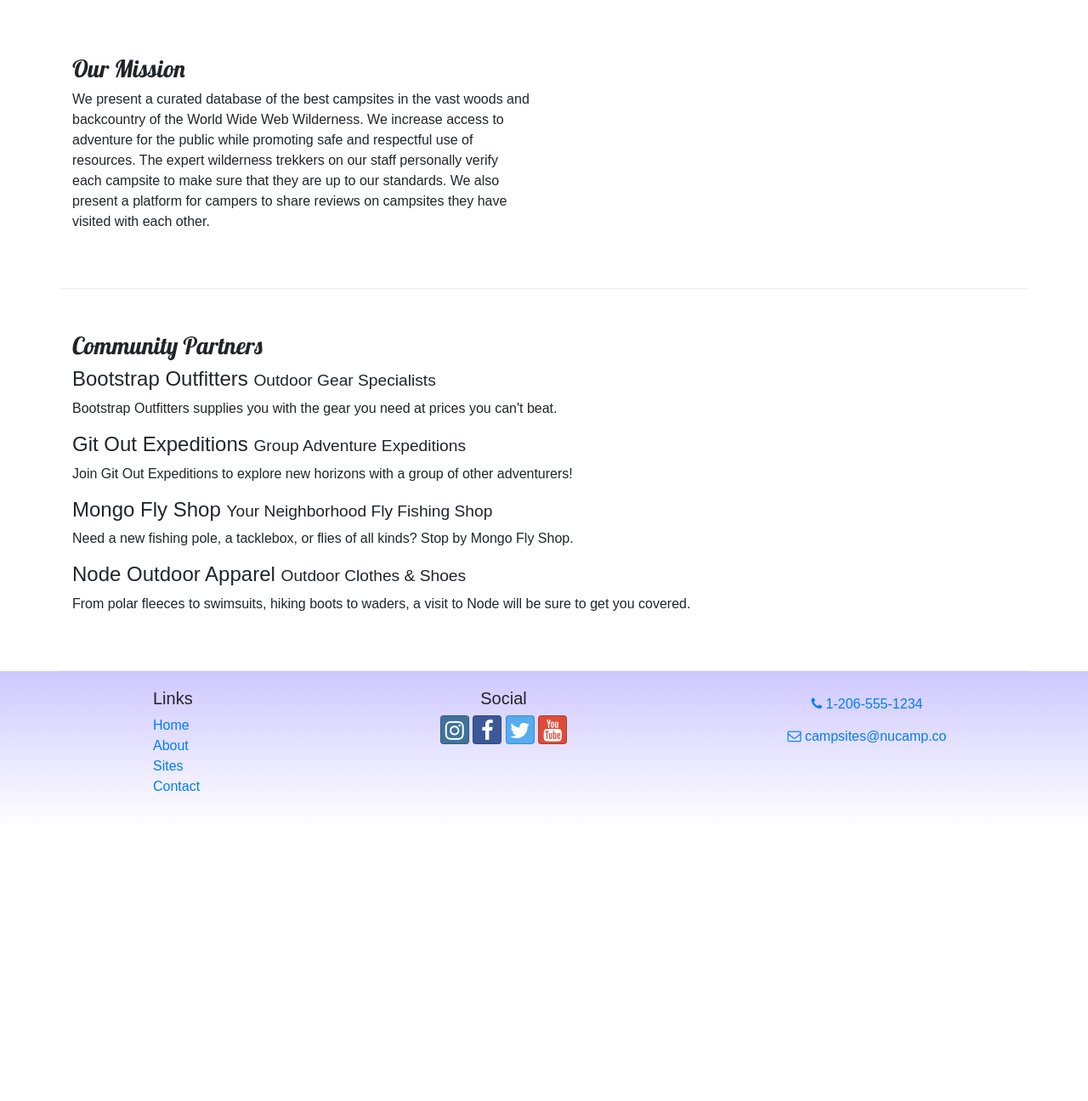
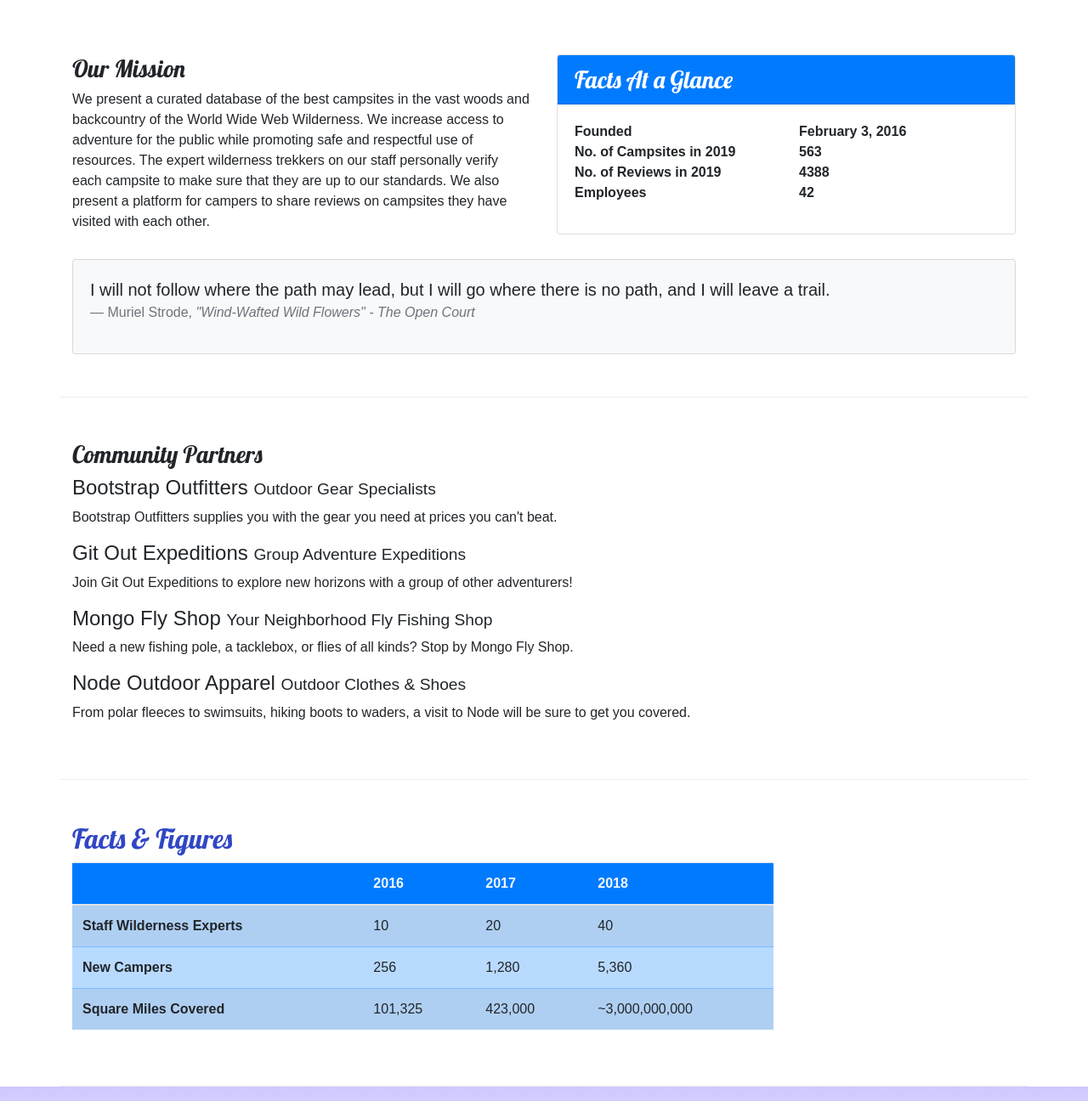
Before and after one commit to UJordan/Camp-Project, a website: page aboutus.html in a window 1280 px wide. Shown: the part 340-1636 px from the top of the page at 85% size. Before the commit the page ends 1314 px from the top, so only its background shows below. Drawn offline with nearby package versions, Linux system fonts and the light colour scheme.

Commit message:
Added Tables and Cards to aboutus.html

```diff
--- a/aboutus.html
+++ b/aboutus.html
@@ -61,7 +61,40 @@
         <div class="row row-content">
             <div class="col-sm-6">
                 <h3>Our Mission</h3>
-                <p>We present a curated database of the best campsites in the vast woods and backcountry of the World Wide Web Wilderness. We increase access to adventure for the public while promoting safe and respectful use of resources. The expert wilderness trekkers on our staff personally verify each campsite to make sure that they are up to our standards. We also present a platform for campers to share reviews on campsites they have visited with each other.</p>
+                <p>We present a curated database of the best campsites in the vast woods and backcountry of the World Wide Web Wilderness.
+                We increase access to adventure for the public while promoting safe and respectful use of resources. The expert wilderness
+                trekkers on our staff personally verify each campsite to make sure that they are up to our standards. We also present a
+                platform for campers to share reviews on campsites they have visited with each other.</p>
+            </div>
+            <div class="col-sm-6">
+                <div class="card">
+                    <h3 class="card-header bg-primary text-white">Facts At a Glance</h3>
+                    <div class="card-body">
+                        <dl class="row">
+                            <dt class="col-6">Founded</dt>
+                            <dt class="col-6">February 3, 2016</dt>
+                            <dt class="col-6">No. of Campsites in 2019</dt>
+                            <dt class="col-6">563</dt>
+                            <dt class="col-6">No. of Reviews in 2019</dt>
+                            <dt class="col-6">4388</dt>
+                            <dt class="col-6">Employees</dt>
+                            <dt class="col-6">42</dt>
+                        </dl>
+                    </div>
+                </div>
+            </div>
+            <div class="col">
+                <div class="card bg-light mt-3">
+                    <blockquote class="blockquote card-body">
+                        <p class="mb-0">I will not follow where the path may lead, but I will go where there is no path, and I will leave a trail.</p>
+                        <footer class="blockquote-footer">Muriel Strode,
+                            <cite title="Source Title">"Wind-Wafted Wild Flowers" -
+                                The Open Court
+                            </cite>
+                        </footer>
+                    </blockquote>
+                </div>
+
             </div>
         </div>
 
@@ -78,9 +111,47 @@
                 <p class="d-none d-sm-block">From polar fleeces to swimsuits, hiking boots to waders, a visit to Node will be sure to get you covered.</p>
             </div>
         </div>
+
+        <div class="row row-content">
+            <div class="col-sm-9">
+                <h2>Facts &amp; Figures</h2>
+                <div class="table-responsive">
+                    <table class="table table-striped">
+                        <thead>
+                            <tr class=" bg-primary text-light">
+                                <th></th>
+                                <th>2016</th>
+                                <th>2017</th>
+                                <th>2018</th>
+                            </tr>
+                        </thead>
+                        <tbody class="table-primary">
+                            <tr>
+                                <th>Staff Wilderness Experts</th>
+                                <td>10</td>
+                                <td>20</td>
+                                <td>40</td>
+                            </tr>
+                            <tr>
+                                <th>New Campers</th>
+                                <td>256</td>
+                                <td>1,280</td>
+                                <td>5,360</td>
+                            </tr>
+                            <tr>
+                                <th>Square Miles Covered</th>
+                                <td>101,325</td>
+                                <td>423,000</td>
+                                <td>~3,000,000,000</td>
+                            </tr>
+                        </tbody>
+                    </table>
+                </div>
+            </div>
+        </div>
     </div>
 
-    <footer>
+    <footer class="site-footer">
         <div class="container">
             <div class="row">
                 <div class="col-4 col-sm-2 offset-1">
--- a/css/styles.css
+++ b/css/styles.css
@@ -14,7 +14,7 @@ header h2 {
     color: #CEC8FF;
 }
 
-footer {
+.site-footer {
     background-image: linear-gradient(#CEC8FF, white);
     padding: 20px 0;
 }
```
Also changed, not shown: contactus.html (+1 -1 lines), index.html (+1 -1 lines).
